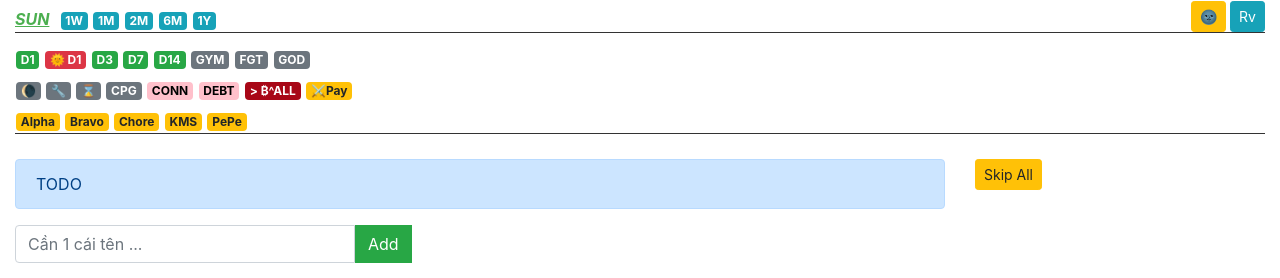
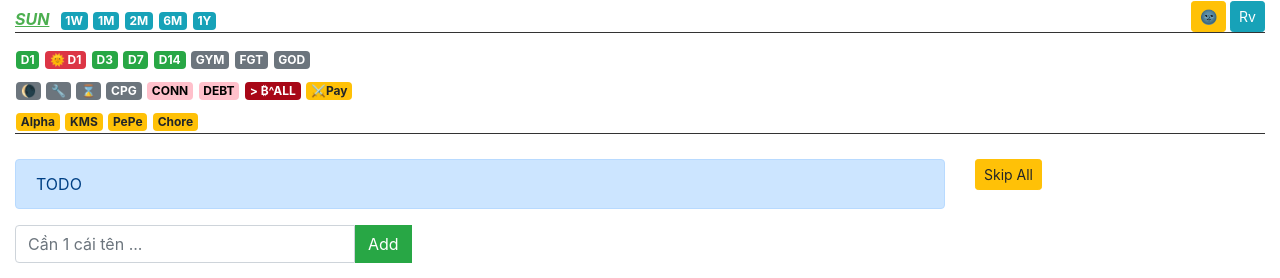
Before and after one commit to mcflythekid/tik, a PHP site: page /index.php in a window 1280 px wide. Shown: the top 278 px of the page. Run offline with PHP 8.4, Linux system fonts and the light colour scheme; the visitor is signed in with stand-in values (Sample User, id 1); data that the repository does not hold is empty; some libraries are stand-ins or nearby versions.

Commit message:
-- Update menu

```diff
--- a/index.php
+++ b/index.php
@@ -346,7 +346,7 @@ span.line-head-skipable {
 		<?=menu("success", "D3", "?cat=care_f003d")?>
 		<?=menu("success", "D7", "?cat=care_f007d")?>
 		<?=menu("success", "D14", "?cat=care_f014d")?>
-		<?=menu("secondary", "GYM", "?cat=gym&days=7")?>
+		<?=menu("secondary", "GYM", "?cat=gym&days=8")?>
 		<?=menu("secondary", "FGT", "?cat=BOXING&days=6")?>
 		<?=menu("secondary", "GOD", "?cat=LEARN&days=1")?>
 
@@ -370,11 +370,13 @@ span.line-head-skipable {
 
 	<p>
 
-		<?=menu("warning", "Alpha", "?cat=instant&type=todo")?>
-		<?=menu("warning", "Bravo", "?type=todo&cat=TODO_TMR")?>
-		<?=menu("warning", "Chore", "?type=todo&cat=todo_chore")?>
+		<?=menu("warning", "Alpha", "?type=todo&cat=TD_ALPHA")?>
+
+
 		<?=menu("warning", "KMS", "?type=todo&cat=KMS")?>
 		<?=menu("warning", "PePe", "?type=todo&cat=todo_pepe")?>
+		<?=menu("warning", "Chore", "?type=todo&cat=TD_chore")?>
+
 	</p>
 
 	<hr/>
```
